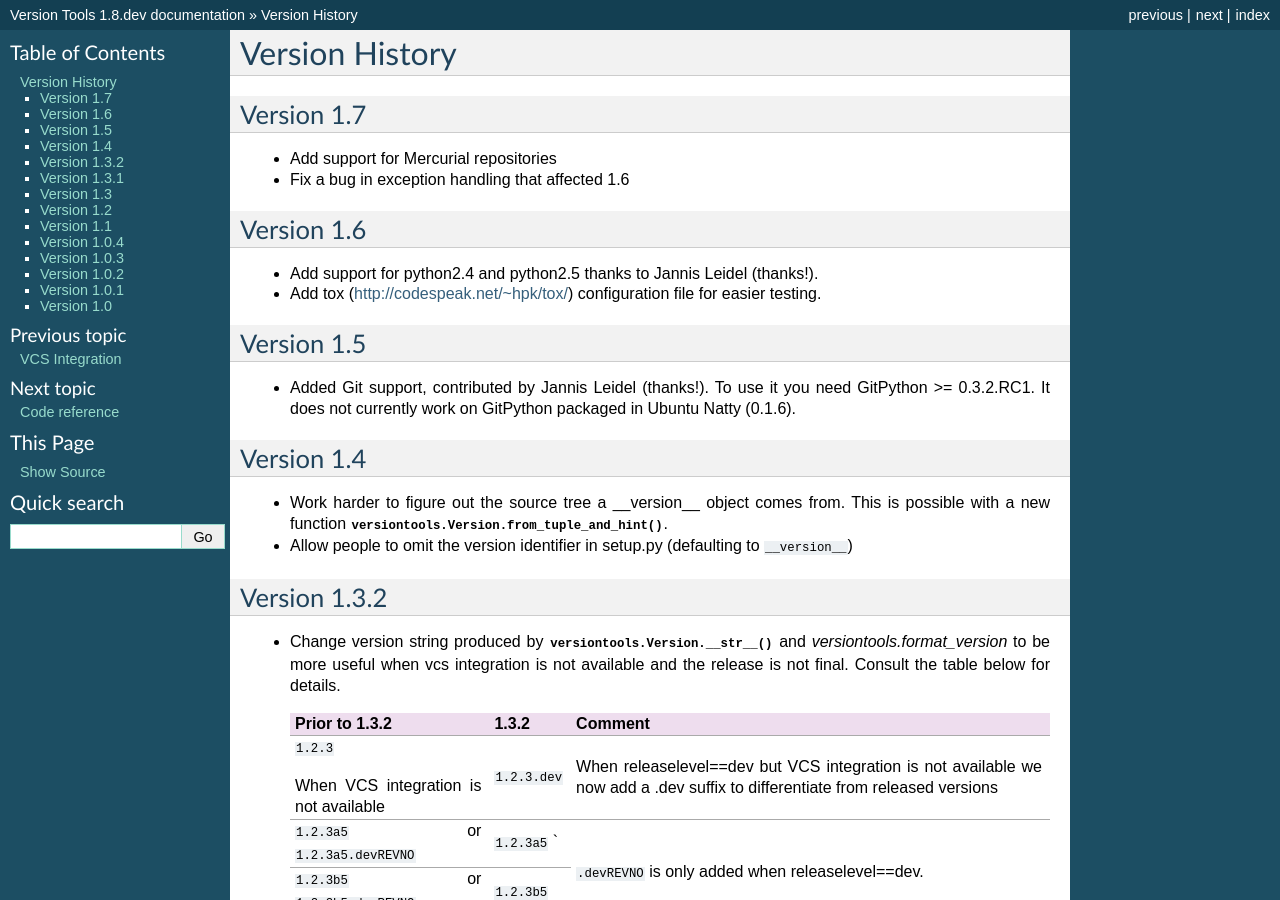
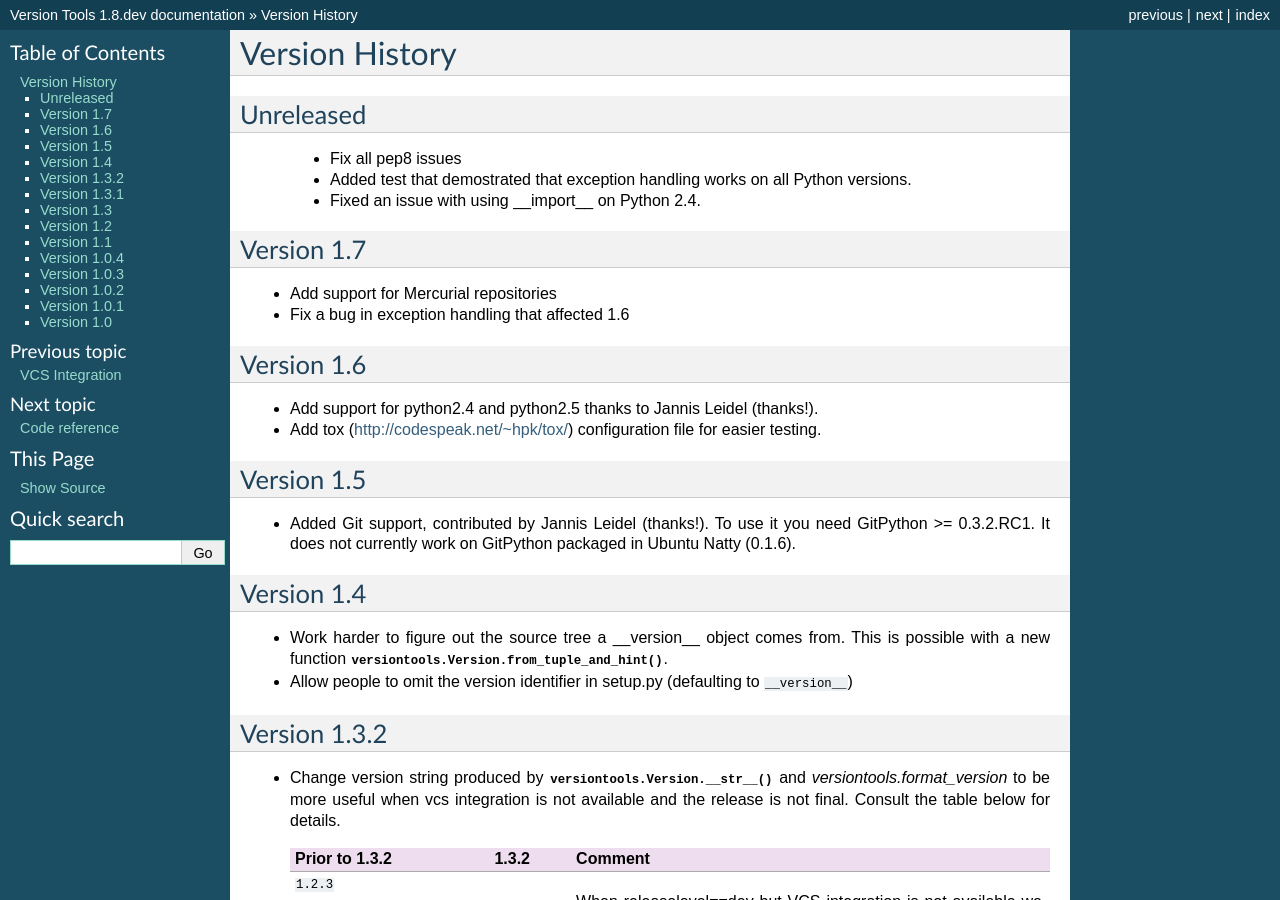
Before and after one commit to zyga/versiontools, a Sphinx documentation site: the page built from doc/changes.rst, in a window 1280 px wide and 900 px high. Built offline with Sphinx 7.4.7, drawn with Linux system fonts in a browser that asks for light colours.

Commit message:
Update documentation for unreleased version

```diff
--- a/doc/changes.rst
+++ b/doc/changes.rst
@@ -1,6 +1,14 @@
 Version History
 ***************
 
+Unreleased
+==========
+
+ * Fix all pep8 issues
+
+ * Added test that demostrated that exception handling works on all Python versions.
+
+ * Fixed an issue with using __import__ on Python 2.4.
 
 .. _version_1_7:
 
```
